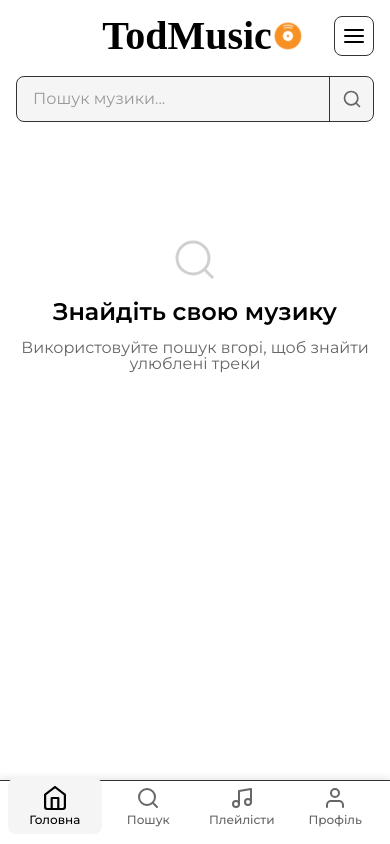
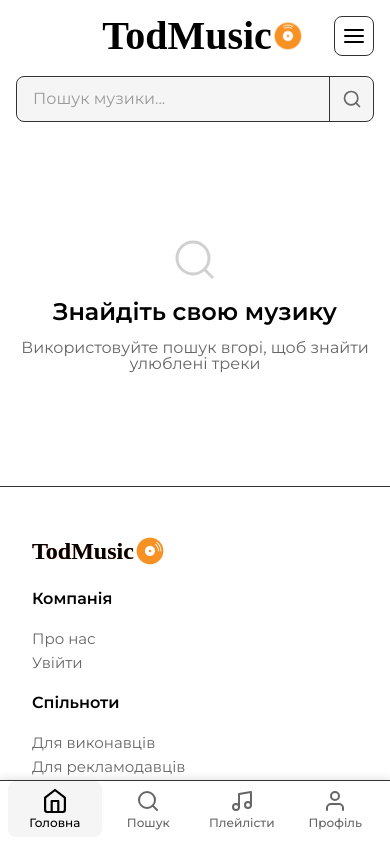
Before and after one commit to toodyann/TodMusic-NewGen, a React (Vite) app: page / in a window 390 px wide. Built offline with nearby package versions, Linux system fonts and the light colour scheme; a web font is replaced by a local one.

Commit message:
fix bugs

```diff
--- a/src/styles/scss/Components/mainContent.scss
+++ b/src/styles/scss/Components/mainContent.scss
@@ -704,6 +704,7 @@
 @media (max-width: 768px) {
   .main-content {
     padding: 16px;
+    margin-bottom: 1rem;
 
     .content-header {
       margin-bottom: 16px;
--- a/src/styles/scss/Navigation/bottomNav.scss
+++ b/src/styles/scss/Navigation/bottomNav.scss
@@ -11,7 +11,7 @@
     right: 0;
     background: var(--bg-primary);
     border-top: 1px solid var(--input-border);
-    padding: 0 8px 14px 8px;
+    padding: 6px 8px 14px 8px;
     z-index: 1000;
     justify-content: space-around;
     align-items: center;
```
